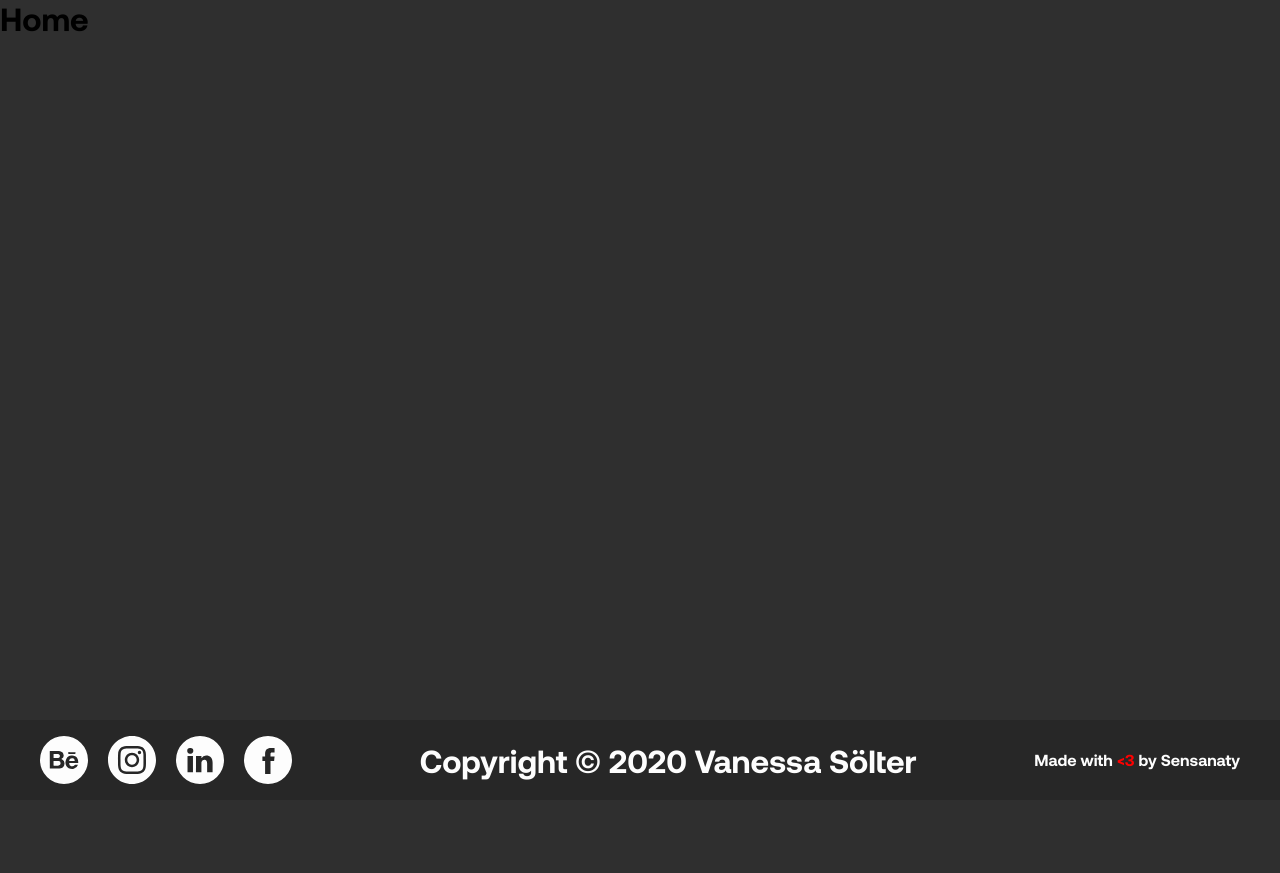
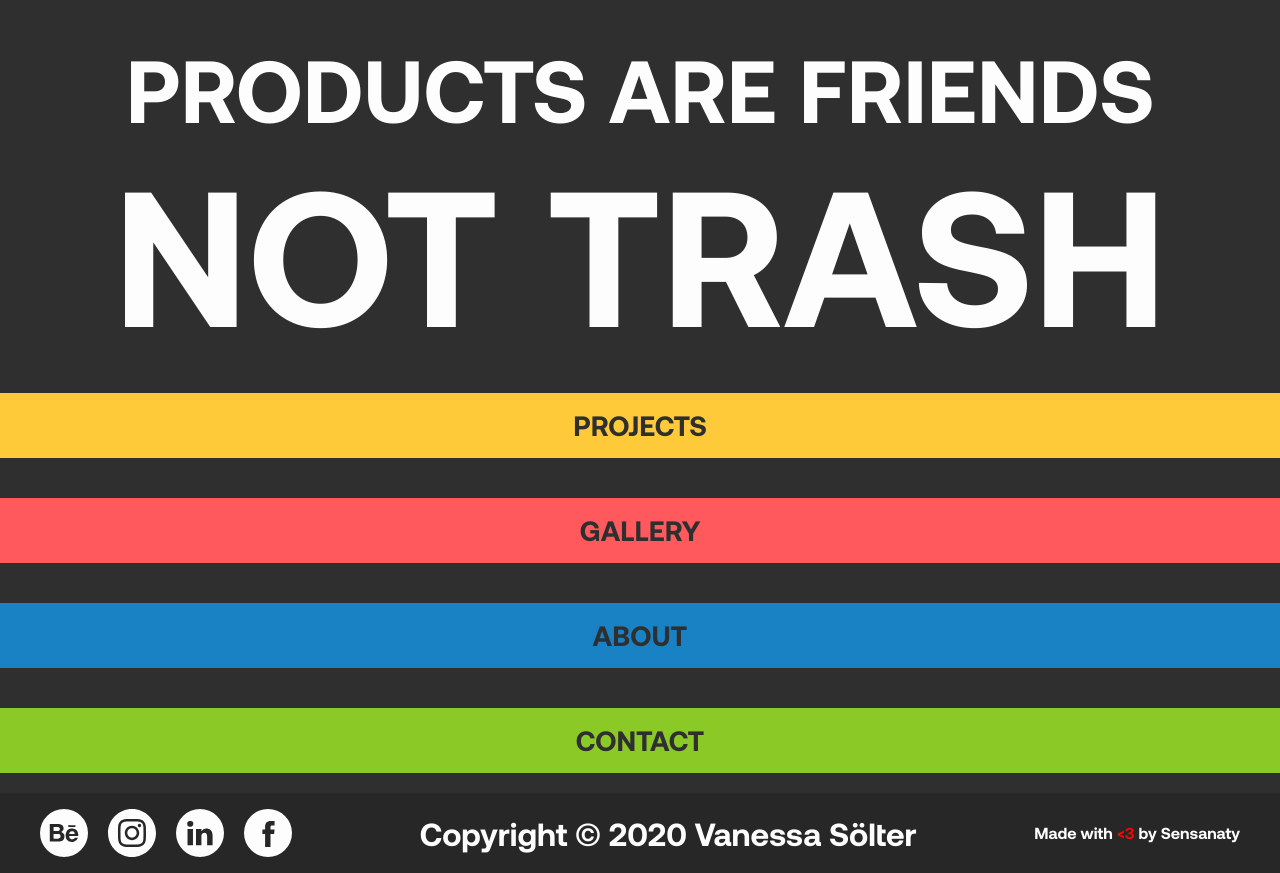
Before and after one commit to Sensanaty/vanessa, a Vue app: page / in a window 1280 px wide. Before the commit the page ends 800 px from the top, so only its background shows below. Built offline with nearby package versions, Linux system fonts and the light colour scheme.

Commit message:
Implement the Home route

```diff
--- a/src/styles/main.scss
+++ b/src/styles/main.scss
@@ -10,6 +10,11 @@ $font-bold: "Aeonik Bold", sans-serif;
     -moz-osx-font-smoothing: grayscale;
 }
 
+::selection {
+    color: $highlight-main;
+    background: $color-main;
+}
+
 html, body, #app {
     height: 100%;
 }
@@ -19,6 +24,7 @@ body {
 }
 
 h1, h2, h3, p {
+    color: $off-white;
     padding: 0;
     margin: 0;
 }
--- a/src/views/Home.vue
+++ b/src/views/Home.vue
@@ -1,5 +1,16 @@
 <template>
-    <h1>Home</h1>
+    <div class="home-wrapper">
+        <div class="hero-text">
+            <h1 class="title">PRODUCTS ARE FRIENDS</h1>
+            <h1 class="subtitle">NOT TRASH</h1>
+        </div>
+        <nav class="hero-navigation">
+            <router-link to="/projects" class="navlink projects">PROJECTS</router-link>
+            <router-link to="/gallery" class="navlink gallery">GALLERY</router-link>
+            <router-link to="/about" class="navlink about">ABOUT</router-link>
+            <router-link to="/contact" class="navlink contact">CONTACT</router-link>
+        </nav>
+    </div>
 </template>
 
 <script>
@@ -7,3 +18,76 @@
         name: "Home"
     };
 </script>
+
+<style lang="scss">
+    .home-wrapper {
+        height: 100%;
+        align-items: center;
+        display: flex;
+        flex-flow: column nowrap;
+
+        .hero-text {
+            user-select: none;
+            margin-top: 3%;
+            text-align: center;
+
+            .title {
+                font-size: 5.5rem;
+            }
+
+            .subtitle {
+                font-size: 12rem;
+            }
+        }
+
+        .hero-navigation {
+            margin-top: 1%;
+            width: 100%;
+            display: flex;
+            flex-flow: column nowrap;
+            align-items: center;
+            text-align: center;
+
+            .navlink {
+                padding: 1rem;
+                width: 100%;
+                text-decoration: none;
+                color: $color-main;
+                font-size: calc(20px + 1vmin);
+                margin: 20px 0;
+                box-shadow: 0 0 0 0 $color-main;
+                transition: all 150ms ease-in-out;
+                min-height: 65px;
+
+                &.projects {
+                    background: $highlight-main;
+
+                    &:hover {
+                        box-shadow: 0 0 4px 0 opacify($highlight-main, 0.5);
+                    }
+                }
+                &.gallery {
+                    background: $highlight-gallery;
+
+                    &:hover {
+                        box-shadow: 0 0 4px 0 opacify($highlight-gallery, 0.5);
+                    }
+                }
+                &.about {
+                    background: $highlight-about;
+
+                    &:hover {
+                        box-shadow: 0 0 4px 0 opacify($highlight-about, 0.5);
+                    }
+                }
+                &.contact {
+                    background: $highlight-contact;
+
+                    &:hover {
+                        box-shadow: 0 0 4px 0 opacify($highlight-contact, 0.5);
+                    }
+                }
+            }
+        }
+    }
+</style>
```
